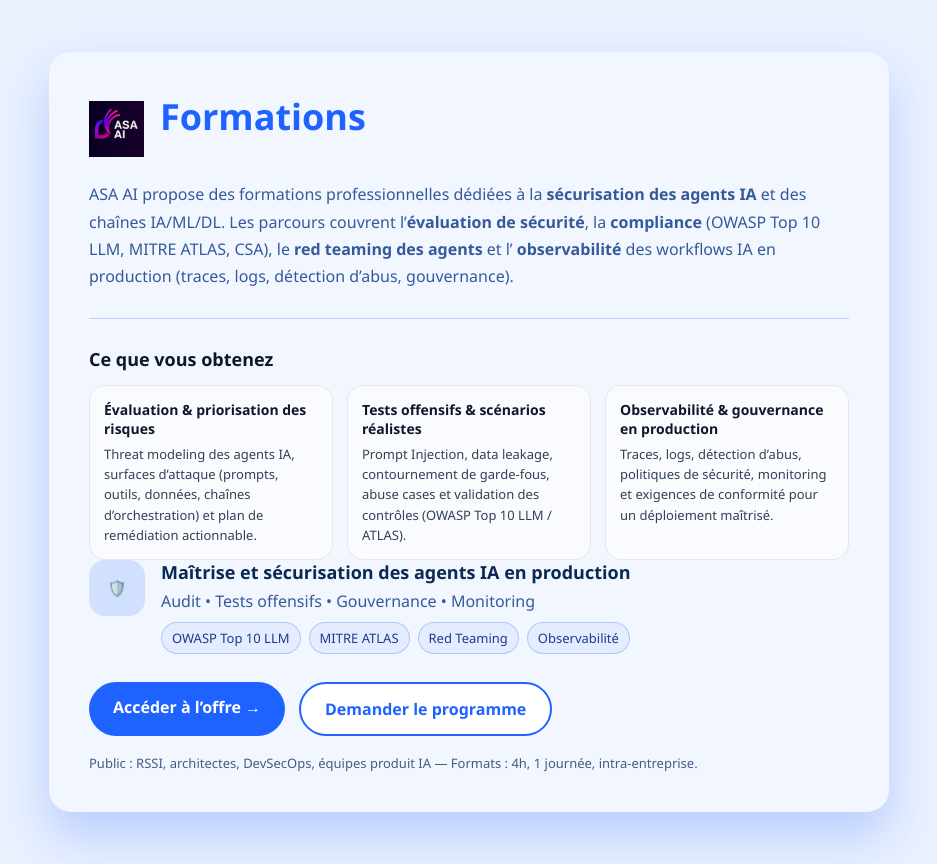
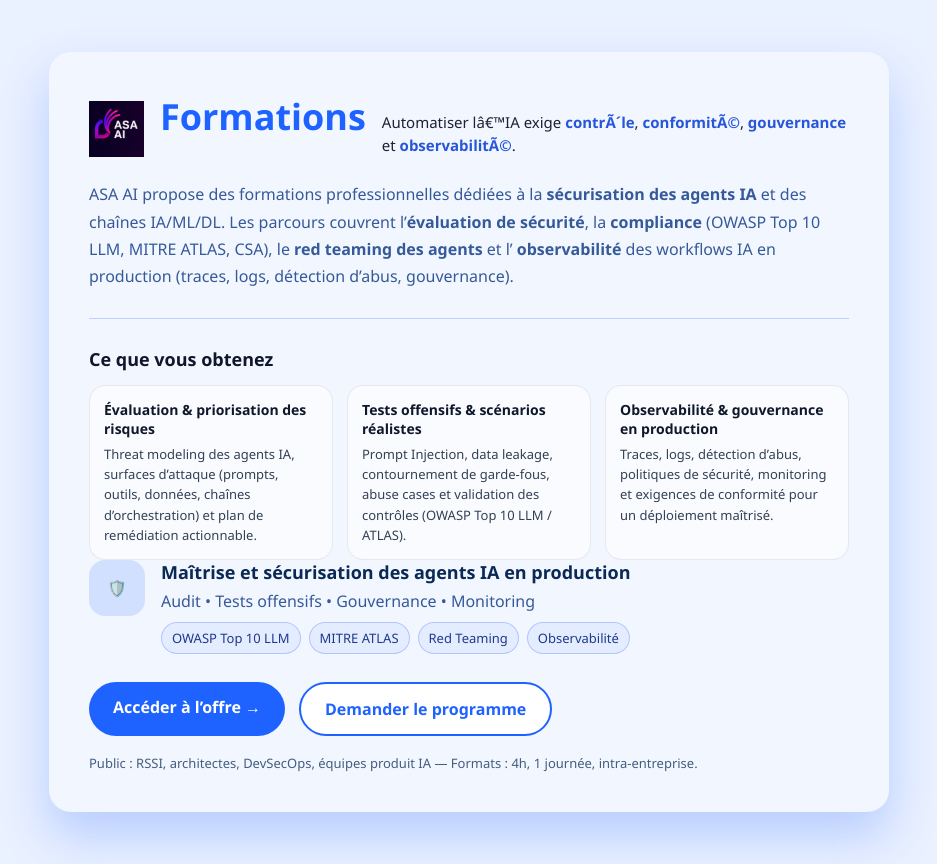
Before and after one commit to khemegha/asa-ai-formation, a plain HTML site: page index.html in a window 1280 px wide. Shown: the whole page, without its empty margins (171-1108 px from the left). Drawn offline with Linux system fonts and the light colour scheme.

Commit message:
Add business tagline: automation, compliance, governance, observability

```diff
--- a/index.html
+++ b/index.html
@@ -178,6 +178,17 @@ a.button.secondary{
 @media (max-width: 900px){
   .benefit-grid{ grid-template-columns:1fr; }
 }
+.tagline{
+  margin: 10px 0 0;
+  font-size: 15px;
+  line-height: 1.5;
+  color: #0f172a;
+  opacity: .95;
+}
+.tagline strong{
+  color: #1d4ed8;
+  font-weight: 700;
+}
 </style>
 </head>
 
@@ -191,6 +202,10 @@ a.button.secondary{
     <div class="title-block">
   <img src="./logo-asa-ai.png" alt="ASA AI" class="logo-inline">
   <h1>Formations</h1>
+<p class="tagline">
+  Automatiser lâ€™IA exige <strong>contrÃ´le</strong>, <strong>conformitÃ©</strong>,
+  <strong>gouvernance</strong> et <strong>observabilitÃ©</strong>.
+</p>
 </div>
 
     <p>
```
